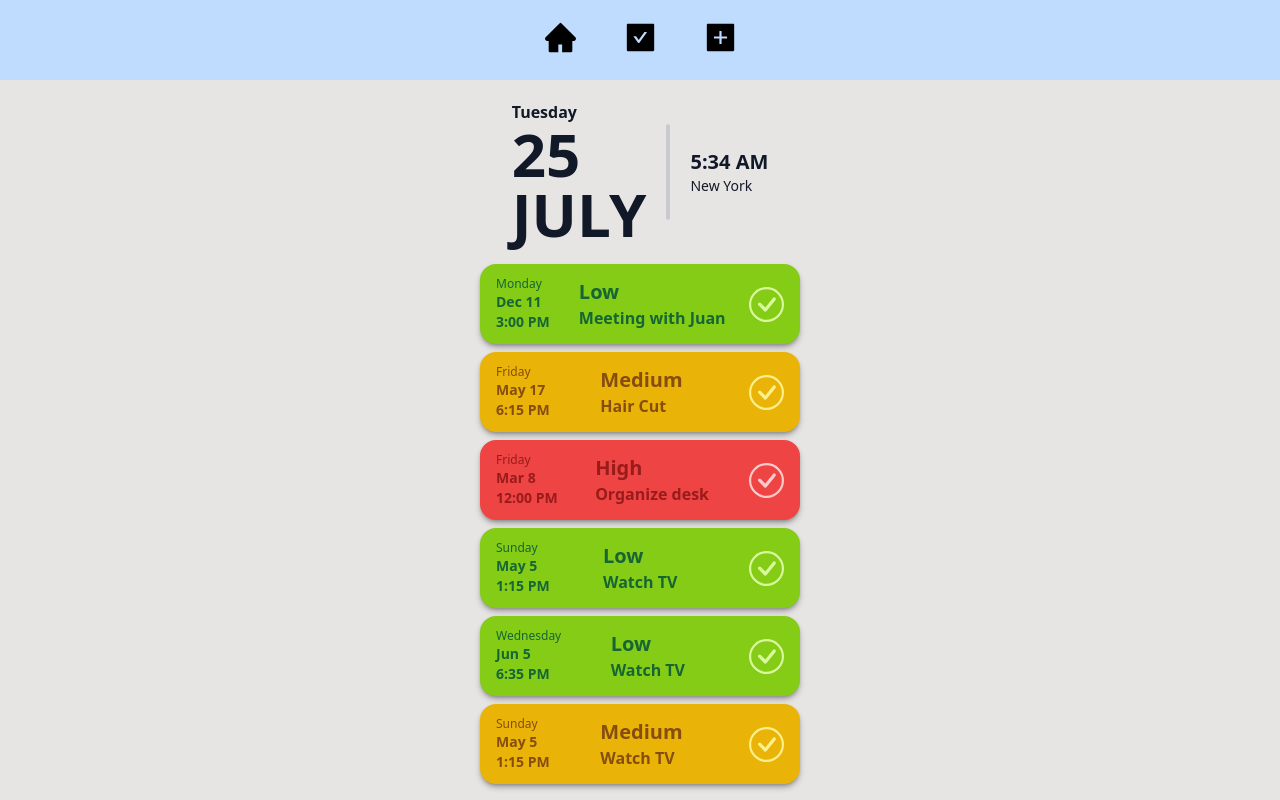
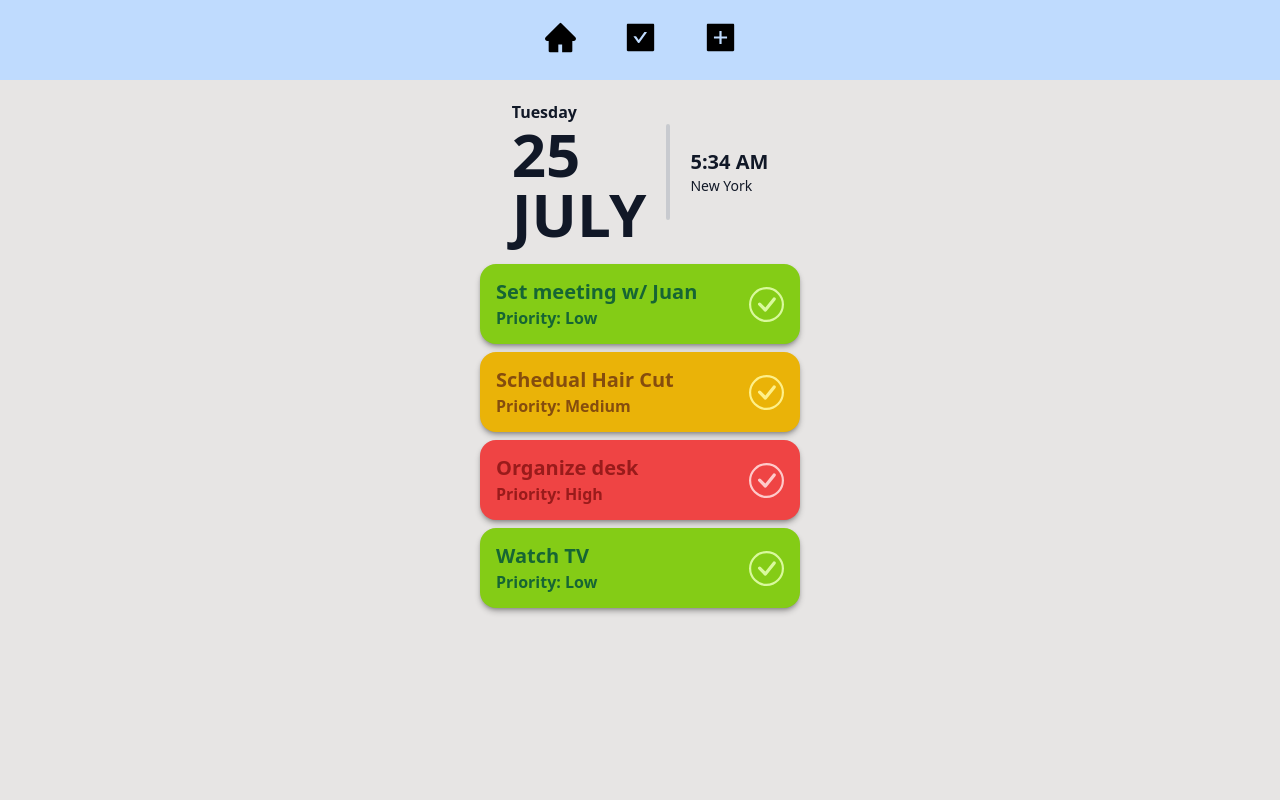
Before and after one commit to JohnCorn/phase-2-project, a React (Create React App) app: page /item in a window 1280 px wide. Built offline with nearby package versions, Linux system fonts and the light colour scheme; data requests are answered from the project's data file.

Commit message:
can post to the server

```diff
--- a/db.json
+++ b/db.json
@@ -2,39 +2,23 @@
   "items": [
     {
       "id": 1,
-        "description": "Meeting with Juan",
-        "dueDate": "December 11 2023, 15:00",
+      "description": "Set meeting w/ Juan",
       "priority": "Low"
     },
     {
       "id": 2,
-        "description": "Hair Cut",
-        "dueDate": "May 17 2024 18:15",
+      "description": "Schedual Hair Cut",
       "priority": "Medium"
     },
     {
       "id": 3,
       "description": "Organize desk",
-        "dueDate": "March 8, 2024 12:00",
       "priority": "High"
     },
     {
       "id": 4,
       "description": "Watch TV",
-        "dueDate": "May 5, 2024 13:15",
       "priority": "Low"
-      },
-      {
-        "id": 5,
-        "description": "Watch TV",
-        "dueDate": "Jun 5, 2024 18:35",
-        "priority": "Low"
-      },
-      {
-        "id": 6,
-        "description": "Watch TV",
-        "dueDate": "May 5, 2024 13:15",
-        "priority": "Medium"
     }
   ]
 }
--- a/src/components/AddItem.js
+++ b/src/components/AddItem.js
@@ -1,12 +1,83 @@
-import React from 'react'
+import React, { useState } from 'react'
+import {motion} from 'framer-motion';
 
-function AddItem()
+function AddItem({addItem})
 {
+  const defaultDueDate = "Today"
+  const defaultDescription = ""
+  const defaultPriority = "Low"
+
+  const[dueDate, setDueDate]=useState(defaultDueDate)
+  const[description, setDescription]=useState(defaultDescription)
+  const[priority, setPriority]=useState(defaultPriority)
+
+  function handleSubmit(e)
+  {
+    e.preventDefault();
+    console.log("onSubmit", e.target.value)
+
+
+  const newItem =
+    {
+      "description": description,
+      "dueDate": dueDate,
+      "priority": priority
+    }
+
+    addItem(newItem)
+  }
 
   return (
-      <div>
-        <h1>AddItem</h1>
-      </div>
+    <motion.div className='flex justify-center items-center mt-5'>
+      <form onSubmit={(e) => handleSubmit(e)} className='grid grid-flow-row'>
+        <div className='bg-blue-500 rounded-md grid grid-flow-col p-8 gap-2'>
+
+          <div>
+            <select
+              value={dueDate}
+              onChange={(e)=>setDueDate(e.target.value)}>
+              <option default value="Today">Today</option>
+              <option value="Tommorrow">Tommorrow</option>
+              <option value="Later">Later</option>
+            </select>
+          </div>
+
+          <select
+          value={priority}
+          onChange={(e)=>setPriority(e.target.value)}>
+            <option default value="Low">Low</option>
+            <option value="Medium">Medium</option>
+            <option value="High">High</option>
+          </select>
+
+          <input
+            type="text"
+            name="name"
+            placeholder='Write Description'
+            onChange={(e) =>setDescription(e.target.value)}
+          />
+
+        </div>
+
+        <motion.input
+          type="submit"
+          value="Submit"
+          whileHover={{
+            scale: 1.25,
+            background: "white",
+            boxShadow: "3px 3px 0 rgba(0, 0, 0, 0.25)",
+
+        }}
+        whileTap={{
+            scale: 0.75,
+
+        }}
+        transition={{ type: "spring", stiffness: 400, damping: 17 }}
+          className='bg-yellow-500 rounded-md mx-auto px-2 mt-2'
+        />
+
+      </form>
+    </motion.div>
   )
 }
 
--- a/src/components/App.js
+++ b/src/components/App.js
@@ -4,7 +4,7 @@ import AddItem from "./AddItem";
 import ItemList from "./ItemList";
 import { Route, Switch } from "react-router-dom";
 import NavBar from "./NavBar";
-
+import Home from "./Home";
 function App()
 {
   const [items, setItems] = useState([])
@@ -15,25 +15,30 @@ function App()
     .then(data => setItems(data))
   }, [])
 
-  function AddItems(description, dueDate, priority)
+  function handleAddItem(item)
   {
-    console.log("AddItems")
+    console.log("AddItems", item)
 
     const configObj = {
       method: 'POST',
       headers: {'Content-Type': 'application/json'},
-      body: JSON.stringify({
-        title: "Titanic"
-      })
+      body: JSON.stringify(item)
      }
 
      fetch('http://localhost:3000/items', configObj)
       .then(res => res.json())
-      .then(data => setItems(data))
+      .then(data => {
+        const i = [...items, data]
+        setItems(i)
+        console.log( i)
+        // TODO: we need to make a copy of the current items and
+        // then add to it
+      })
       // TODO: clear form
   }
 
-  function HandleRemoveItem(id) {
+  function handleRemoveItem(id) {
+    console.log("handleRemoveItem", id);
     const filterItems = items.filter((item) => item.id !== id);
     setItems(filterItems);
   }
@@ -41,23 +46,22 @@ function App()
   return (
     <div className='absolute w-screen h-screen bg-stone-200'>
       <NavBar/>
+      <Header/>
       <Switch>
 
         <Route exact path="/">
-          <Header/>
+          <Home/>
         </Route>
 
         <Route exact path="/item">
-          <Header/>
-
           <ItemList
             items={items}
-            removeItem={HandleRemoveItem}
+            removeItem={handleRemoveItem}
           />
         </Route>
 
         <Route exact path="/add">
-          <h1>Add</h1>
+          <AddItem addItem={handleAddItem}/>
         </Route>
 
       </Switch>
--- /dev/null
+++ b/src/components/Home.js
@@ -0,0 +1,10 @@
+import React from 'react'
+
+export default function Home() {
+  return (
+    <div>
+        <h1>Home</h1>
+        <p>Lorem ipsum dolor sit amet, consectetur adipiscing elit, sed do eiusmod tempor incididunt ut labore et dolore magna aliqua. Ut enim ad minim veniam, quis nostrud exercitation ullamco laboris nisi ut aliquip ex ea commodo consequat. Duis aute irure dolor in reprehenderit in voluptate velit esse cillum dolore eu fugiat nulla pariatur.</p>
+    </div>
+  )
+}
--- a/src/components/Item.js
+++ b/src/components/Item.js
@@ -5,33 +5,16 @@ import {textPriorityColor,bgPriorityColor,iconPriorityColor} from "./color_info"
 
 function Item ({itemData: {id, description, dueDate, priority}, removeItem, itemComplete})
 {
-
     const [complete, setComplete] = useState(false);
-
-    const date =  new Date(dueDate)
-
-    const monthName = date.toLocaleDateString("en-US", {
-        month: "short",
-    })
-
-    const dayNumeric= date.toLocaleDateString("en-US", {
-        day: "numeric"
-    })
-
-    const formattedTime = (date.toLocaleTimeString("en-US", {
-            hour: "numeric",
-            minute: "2-digit",}))
-
-    const weekDay = (date.toLocaleDateString("en-US", {
-        weekday: 'long'}))
 
     function OnComplete(latest)
     {
         if (latest.scale === 0)
         {
+            itemComplete()
             removeItem(id)
-            itemComplete()
         }
+
     }
 
   return (
@@ -54,17 +37,10 @@ function Item ({itemData: {id, description, dueDate, priority}, removeItem, item
         >
             <div
             className={bgPriorityColor(priority) + textPriorityColor(priority) + 'transition-transform duration-200  w-80 shadow-md shadow-black/30 px-4 py-1 h-20 rounded-2xl grid grid-flow-col'}>
-                <div className='grid grid-flow-col my-auto'>
-                    <div className='h-flex w-15'>
-                        <h1 className='text-xs'>{weekDay}</h1>
-                        <h1 className='text-sm font-semibold'>{`${monthName} ${dayNumeric}`}</h1>
-                        <h1 className='text-sm font-bold'>{formattedTime}</h1>
-                    </div>
-                </div>
 
                 <div className='my-auto w-15'>
-                    <h1 className='text-xl font-bold'>{priority}</h1>
-                    <h1 className='h-flex w-full text-md font-semibold'>{description}</h1>
+                    <h1 className='h-flex w-full  text-xl font-bold'>{description}</h1>
+                    <h1 className='text-md font-semibold'>{"Priority: " + priority}</h1>
                 </div>
 
                 <div className='relative'>
--- a/src/components/ItemList.js
+++ b/src/components/ItemList.js
@@ -7,7 +7,7 @@ function ItemList({items, removeItem})
 
   function HandleItemComplete()
   {
-    setCompleteCount(completeCount + 1)
+    setCompleteCount(completeCount)
   }
 
   return (
```
Lines whose indentation alone changed are shown as unchanged.
